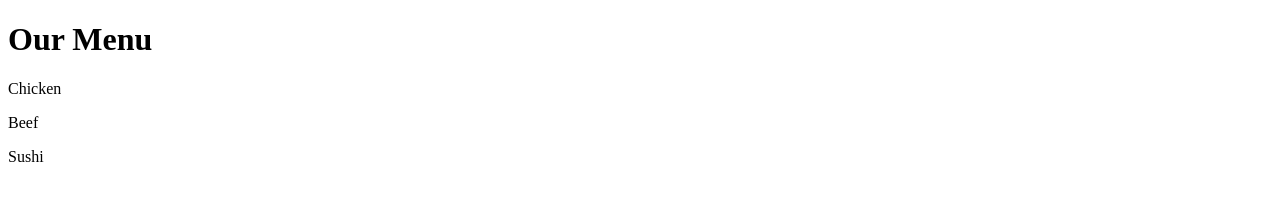
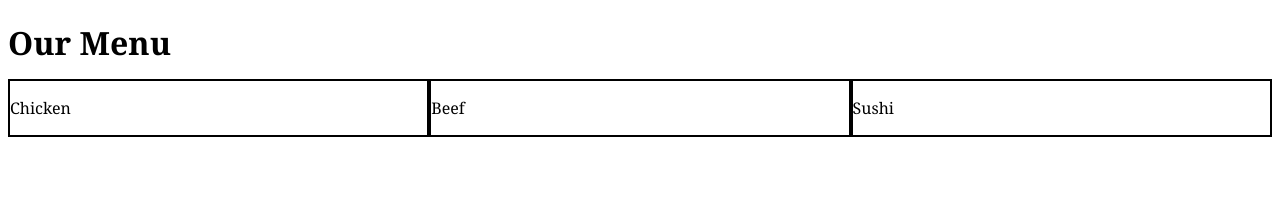
Before and after one commit to Milbert-castillo/module2-solution, a plain HTML site: page index.html in a window 1280 px wide. Drawn offline with Linux system fonts and the light colour scheme.

Commit message:
Commit_4

```diff
--- /dev/null
+++ b/css/style.css
@@ -0,0 +1,45 @@
+/* Base Style */
+* {
+  box-sizing: border-box;
+  font-family: Cambria, Cochin, Georgia, Times, "Times New Roman", serif;
+}
+h1 {
+  position: relative;
+  margin-bottom: 15px;
+}
+
+/* Simple Responsive Framework */
+.row {
+  width: 100%;
+}
+
+/* For Desktop Devices only */
+@media (min-width: 992px) {
+  .col-lg-1,
+  .col-lg-2,
+  .col-lg-3 {
+    float: left;
+    border: 2px solid black;
+  }
+  .col-lg-1 {
+    width: 33.33%;
+  }
+  .col-lg-2 {
+    width: 33.33%;
+  }
+  .col-lg-3 {
+    width: 33.33%;
+  }
+}
+
+/* For Tablet Devices only */
+@media (min-width: 768px) and (max-width: 991px) {
+  .col-md-1,
+  .col-md-2,
+  .col-md-3 {
+    float: left;
+    border: 1px;
+  }
+}
+
+/* For Mobile Devices only   */
--- a/index.html
+++ b/index.html
@@ -4,20 +4,16 @@
     <meta charset="utf-8" />
     <meta name="viewport" content="width=device-width, initial-scale=1" />
     <title>Solution for Module 2</title>
-    <style>
-      /* Base Style */
-      * {
-        box-sizing: border-box;
-      }
-    </style>
+    <link rel="stylesheet" href="css/style.css" />
+
   </head>
   <body>
     <h1>Our Menu</h1>
 
     <div class="row">
-      <div><p>Chicken</p></div>
-      <div><p>Beef</p></div>
-      <div><p>Sushi</p></div>
+      <div class="col-lg-3 col-md-6"><p>Chicken</p></div>
+      <div class="col-lg-3 col-md-6"><p>Beef</p></div>
+      <div class="col-lg-3 col-md-6"><p>Sushi</p></div>
     </div>
   </body>
 </html>
```
Also changed, not shown: css/styles.css (deleted).
